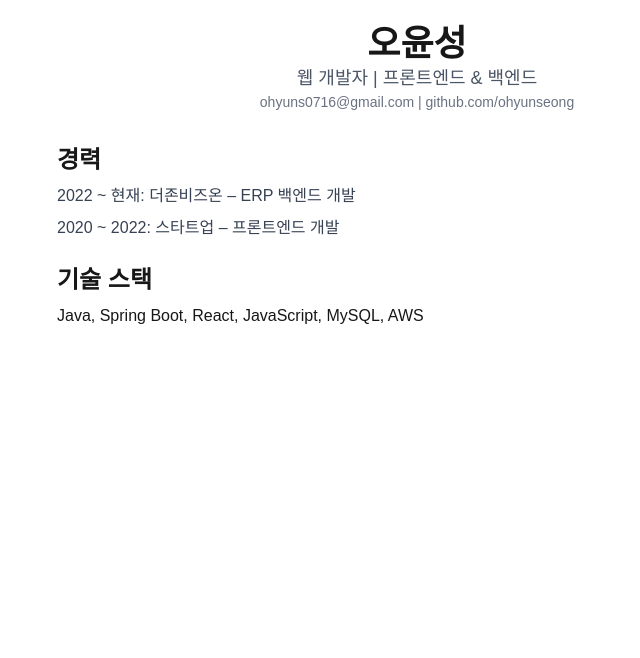
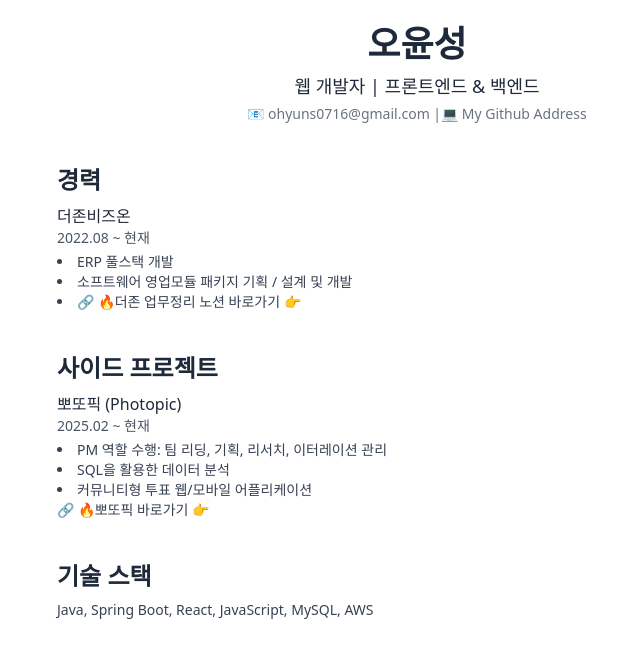
Before and after one commit to Dev-lemongrab/ohyunseong-resume, a Next.js app: page / in a window 1280 px wide. Shown: the top 658 px of the page, without its empty margins (223-863 px from the left). Built offline with nearby package versions, Linux system fonts and the light colour scheme.

Commit message:
fix content

```diff
--- a/src/app/page.tsx
+++ b/src/app/page.tsx
@@ -1,131 +1,83 @@
 // app/page.tsx
 export default function Home() {
   return (
-    <main className="mx-auto max-w-3xl p-6">
-      <section className="mb-8 text-center">
-        <h1 className="text-4xl font-bold">오윤성</h1>
-        <p className="text-lg text-gray-600">웹 개발자 | 프론트엔드 & 백엔드</p>
-        <p className="text-sm text-gray-500">
-          ohyuns0716@gmail.com | github.com/ohyunseong
+    <main className="mx-auto max-w-3xl p-6 font-sans text-gray-800">
+      {/* 프로필 */}
+      <section className="mb-10 text-center">
+        <h1 className="text-primary text-4xl font-bold">오윤성</h1>
+        <p className="mt-2 text-lg">웹 개발자 | 프론트엔드 & 백엔드</p>
+        <p className="mt-1 text-sm text-gray-500">
+          📧 ohyuns0716@gmail.com |
+          <a
+            href="https://github.com/Dev-lemongrab"
+            target="_blank"
+            rel="noopener noreferrer"
+            className="text-secondary hover:underline"
+          >
+            💻 {'My Github Address'}
+          </a>
         </p>
       </section>
 
-      <section className="mb-6">
-        <h2 className="text-2xl font-semibold">경력</h2>
-        <ul className="mt-2 space-y-2 text-gray-700">
-          <li>2022 ~ 현재: 더존비즈온 – ERP 백엔드 개발</li>
-          <li>2020 ~ 2022: 스타트업 – 프론트엔드 개발</li>
-        </ul>
+      {/* 경력 */}
+      <section className="mb-10">
+        <h2 className="text-primary mb-2 text-2xl font-semibold">경력</h2>
+        <div className="mb-4">
+          <p className="font-medium">더존비즈온</p>
+          <p className="text-sm text-gray-600">2022.08 ~ 현재</p>
+          <ul className="mt-1 list-inside list-disc text-sm text-gray-700">
+            <li>ERP 풀스택 개발</li>
+            <li>소프트웨어 영업모듈 패키지 기획 / 설계 및 개발</li>
+            <li>
+              🔗{' '}
+              <a
+                href="https://portfolio-ohyunseong.notion.site/douzone-work"
+                target="_blank"
+                rel="noopener noreferrer"
+                className="text-secondary hover:underline"
+              >
+                🔥더존 업무정리 노션 바로가기 👉
+              </a>
+            </li>
+          </ul>
+        </div>
       </section>
 
-      <section className="mb-6">
-        <h2 className="text-2xl font-semibold">기술 스택</h2>
-        <p className="mt-2">Java, Spring Boot, React, JavaScript, MySQL, AWS</p>
+      {/* 경험 */}
+      <section className="mb-10">
+        <h2 className="text-primary mb-2 text-2xl font-semibold">
+          사이드 프로젝트
+        </h2>
+        <div className="mb-4">
+          <p className="font-medium">뽀또픽 (Photopic)</p>
+          <p className="text-sm text-gray-600">2025.02 ~ 현재</p>
+          <ul className="mt-1 list-inside list-disc text-sm text-gray-700">
+            <li>PM 역할 수행: 팀 리딩, 기획, 리서치, 이터레이션 관리</li>
+            <li>SQL을 활용한 데이터 분석</li>
+            <li>
+              커뮤니티형 투표 웹/모바일 어플리케이션
+              <br />
+              🔗{' '}
+              <a
+                href="https://photopic.site"
+                target="_blank"
+                rel="noopener noreferrer"
+                className="text-secondary hover:underline"
+              >
+                🔥뽀또픽 바로가기 👉
+              </a>
+            </li>
+          </ul>
+        </div>
+      </section>
+
+      {/* 기술 스택 */}
+      <section className="mb-10">
+        <h2 className="text-primary mb-2 text-2xl font-semibold">기술 스택</h2>
+        <p className="text-sm text-gray-700">
+          Java, Spring Boot, React, JavaScript, MySQL, AWS
+        </p>
       </section>
     </main>
   );
 }
-
-// import Image from "next/image";
-//
-// export default function Home() {
-//   return (
-//     <div className="grid grid-rows-[20px_1fr_20px] items-center justify-items-center min-h-screen p-8 pb-20 gap-16 sm:p-20 font-[family-name:var(--font-geist-sans)]">
-//       <main className="flex flex-col gap-[32px] row-start-2 items-center sm:items-start">
-//         <Image
-//           className="dark:invert"
-//           src="/next.svg"
-//           alt="Next.js logo"
-//           width={180}
-//           height={38}
-//           priority
-//         />
-//         <ol className="list-inside list-decimal text-sm/6 text-center sm:text-left font-[family-name:var(--font-geist-mono)]">
-//           <li className="mb-2 tracking-[-.01em]">
-//             Get started by editing{" "}
-//             <code className="bg-black/[.05] dark:bg-white/[.06] px-1 py-0.5 rounded font-[family-name:var(--font-geist-mono)] font-semibold">
-//               src/app/page.tsx
-//             </code>
-//             .
-//           </li>
-//           <li className="tracking-[-.01em]">
-//             Save and see your changes instantly.
-//           </li>
-//         </ol>
-//
-//         <div className="flex gap-4 items-center flex-col sm:flex-row">
-//           <a
-//             className="rounded-full border border-solid border-transparent transition-colors flex items-center justify-center bg-foreground text-background gap-2 hover:bg-[#383838] dark:hover:bg-[#ccc] font-medium text-sm sm:text-base h-10 sm:h-12 px-4 sm:px-5 sm:w-auto"
-//             href="https://vercel.com/new?utm_source=create-next-app&utm_medium=appdir-template-tw&utm_campaign=create-next-app"
-//             target="_blank"
-//             rel="noopener noreferrer"
-//           >
-//             <Image
-//               className="dark:invert"
-//               src="/vercel.svg"
-//               alt="Vercel logomark"
-//               width={20}
-//               height={20}
-//             />
-//             Deploy now
-//           </a>
-//           <a
-//             className="rounded-full border border-solid border-black/[.08] dark:border-white/[.145] transition-colors flex items-center justify-center hover:bg-[#f2f2f2] dark:hover:bg-[#1a1a1a] hover:border-transparent font-medium text-sm sm:text-base h-10 sm:h-12 px-4 sm:px-5 w-full sm:w-auto md:w-[158px]"
-//             href="https://nextjs.org/docs?utm_source=create-next-app&utm_medium=appdir-template-tw&utm_campaign=create-next-app"
-//             target="_blank"
-//             rel="noopener noreferrer"
-//           >
-//             Read our docs
-//           </a>
-//         </div>
-//       </main>
-//       <footer className="row-start-3 flex gap-[24px] flex-wrap items-center justify-center">
-//         <a
-//           className="flex items-center gap-2 hover:underline hover:underline-offset-4"
-//           href="https://nextjs.org/learn?utm_source=create-next-app&utm_medium=appdir-template-tw&utm_campaign=create-next-app"
-//           target="_blank"
-//           rel="noopener noreferrer"
-//         >
-//           <Image
-//             aria-hidden
-//             src="/file.svg"
-//             alt="File icon"
-//             width={16}
-//             height={16}
-//           />
-//           Learn
-//         </a>
-//         <a
-//           className="flex items-center gap-2 hover:underline hover:underline-offset-4"
-//           href="https://vercel.com/templates?framework=next.js&utm_source=create-next-app&utm_medium=appdir-template-tw&utm_campaign=create-next-app"
-//           target="_blank"
-//           rel="noopener noreferrer"
-//         >
-//           <Image
-//             aria-hidden
-//             src="/window.svg"
-//             alt="Window icon"
-//             width={16}
-//             height={16}
-//           />
-//           Examples
-//         </a>
-//         <a
-//           className="flex items-center gap-2 hover:underline hover:underline-offset-4"
-//           href="https://nextjs.org?utm_source=create-next-app&utm_medium=appdir-template-tw&utm_campaign=create-next-app"
-//           target="_blank"
-//           rel="noopener noreferrer"
-//         >
-//           <Image
-//             aria-hidden
-//             src="/globe.svg"
-//             alt="Globe icon"
-//             width={16}
-//             height={16}
-//           />
-//           Go to nextjs.org →
-//         </a>
-//       </footer>
-//     </div>
-//   );
-// }
```
